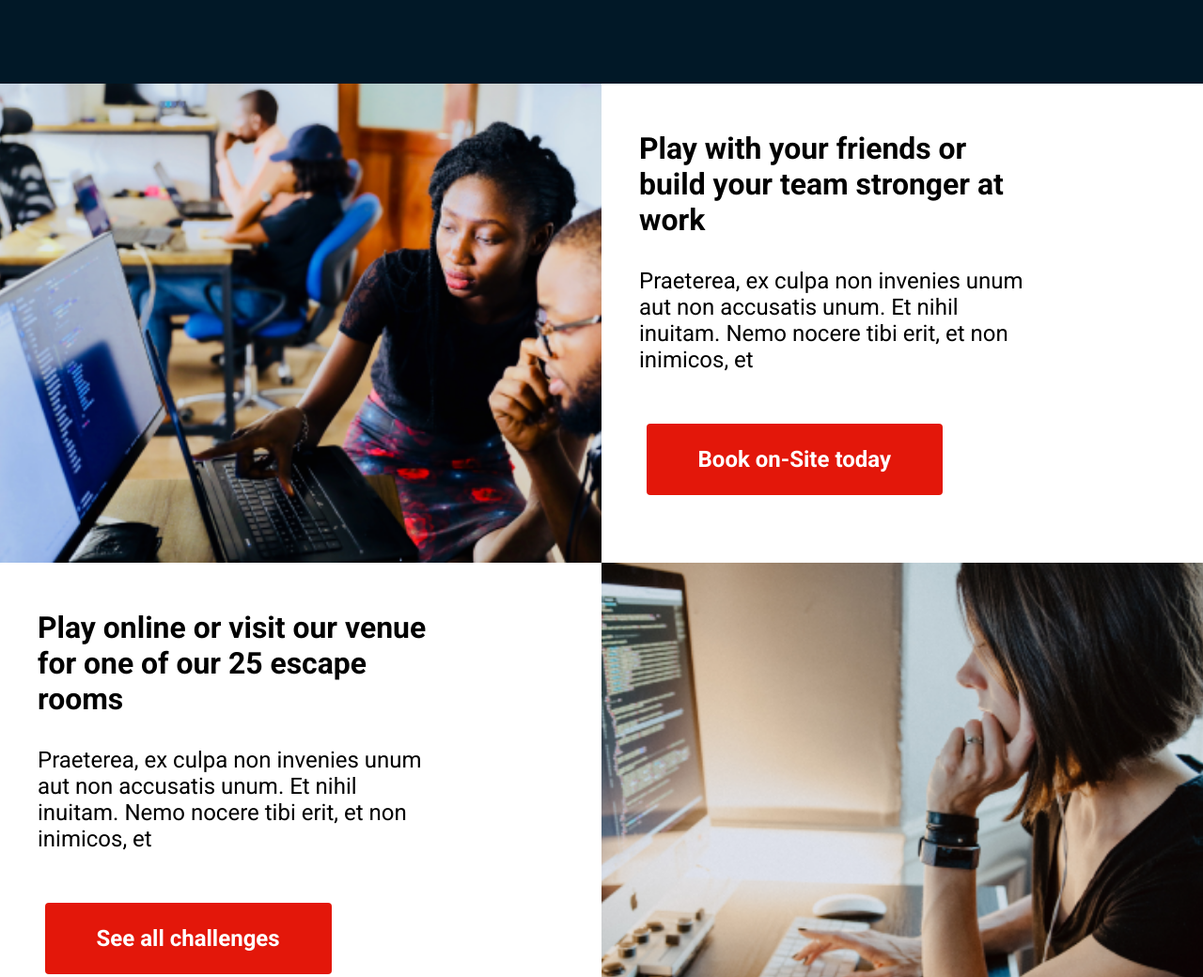
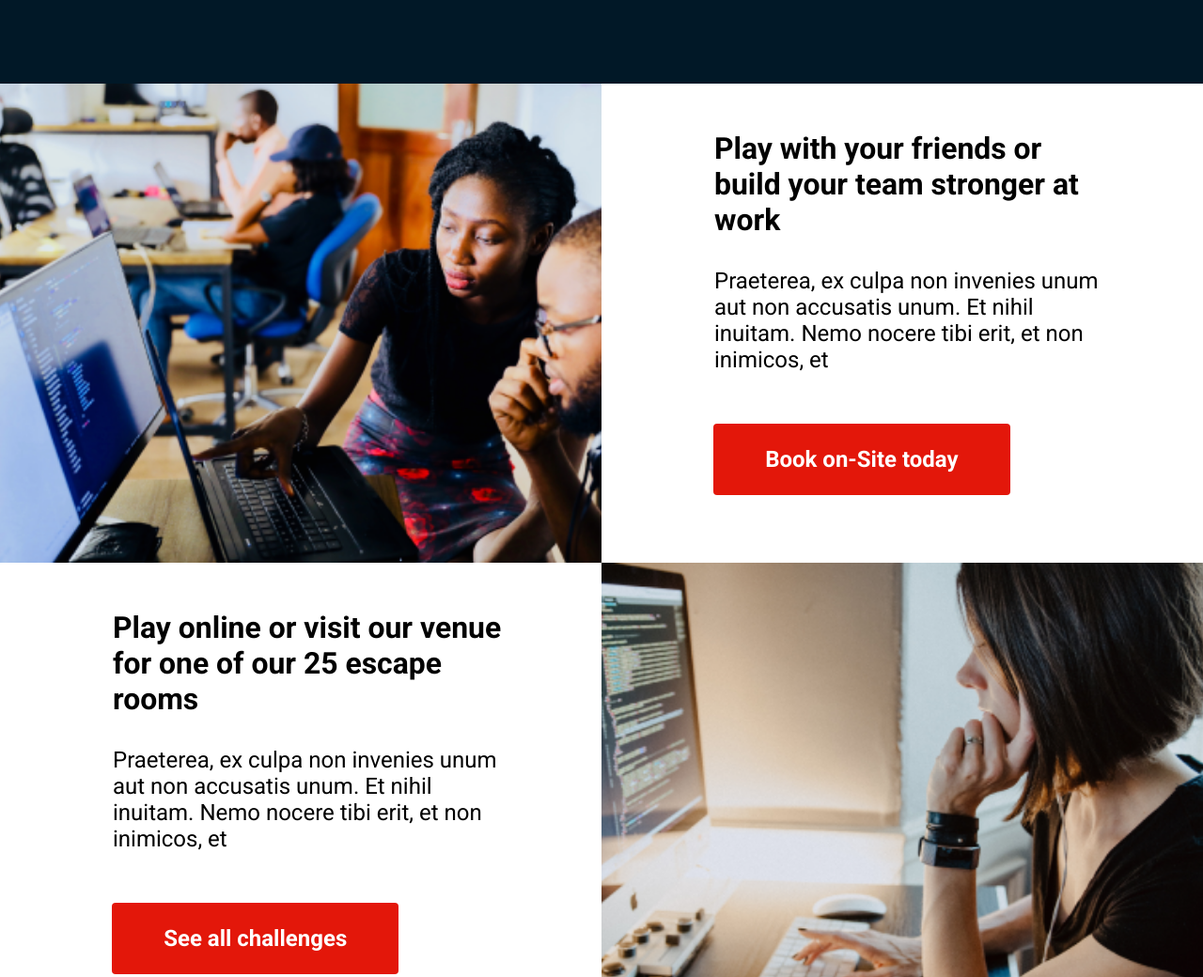
Before and after one commit to Klumpish/ESC-room-Project, a website: page index.html in a window 1280 px wide. Shown: the part 2520-3560 px from the top of the page at 94% size. Drawn offline with Linux system fonts and the light colour scheme.

Commit message:
changed button margin and max viewport

```diff
--- a/src/sections/body.scss
+++ b/src/sections/body.scss
@@ -100,7 +100,7 @@ body {
 		padding-top: 20px;
 		padding-left: 20px;
 		margin-bottom: 3rem;
-		width: 480px;
+		// width: 480px;
 		h3 {
 			font-size: 1.33rem;
 			font-family: "Roboto";
@@ -140,7 +140,10 @@ body {
             font-family: "Roboto";
 
 			@include breakpoint($medium-screen){
-				margin-left: 6%;
+				margin-left: 4%;
+			}
+			@include breakpoint($large-screen){
+				margin-left: 16%;
 			}
         }
 	}
--- a/src/style.scss
+++ b/src/style.scss
@@ -22,7 +22,7 @@ html {
 	}
 	@include breakpoint($large-screen){
 		display: grid;
-		grid-template-columns: 1fr minmax(auto, 1480px) 1fr;
+		grid-template-columns: 1fr minmax(auto, 1280px) 1fr;
 		background-color: rgba(1, 24, 39, 1);
 		min-height: 100vh;
 
```
Also changed, not shown: style.css.
